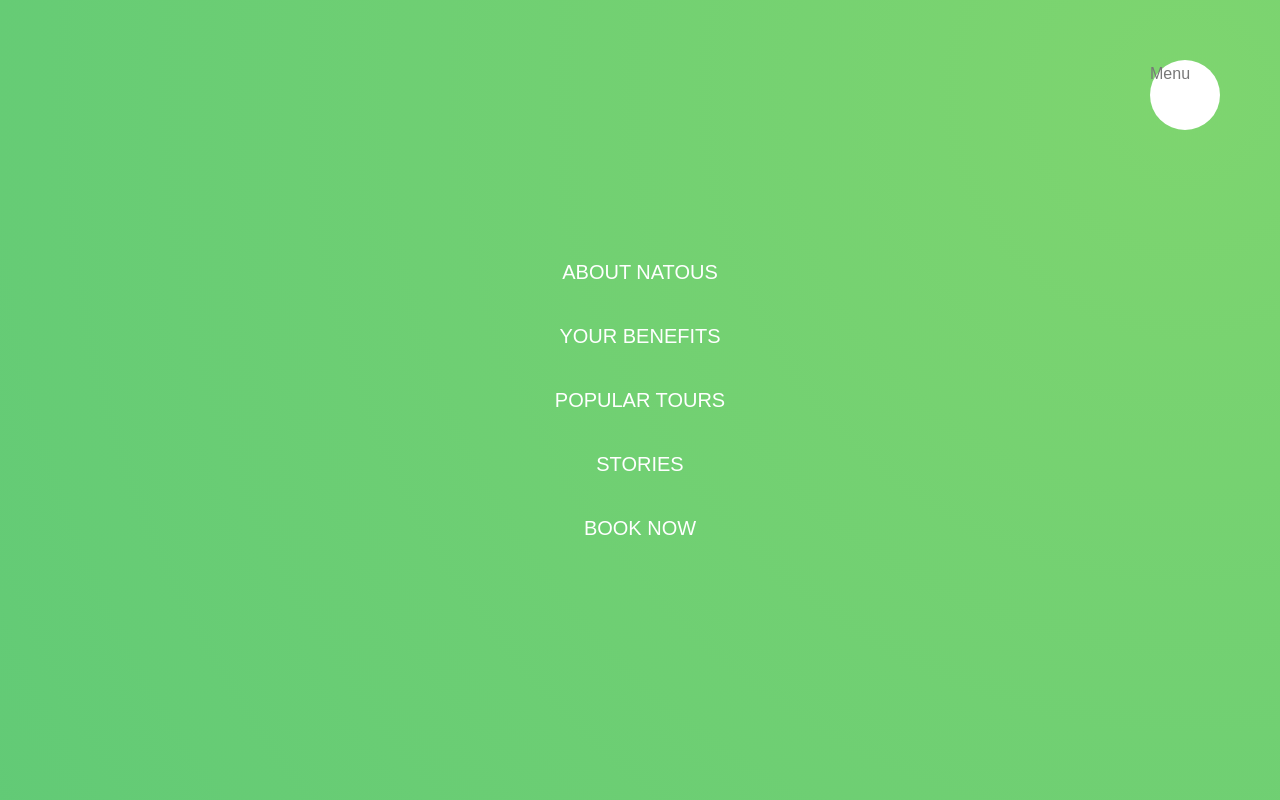
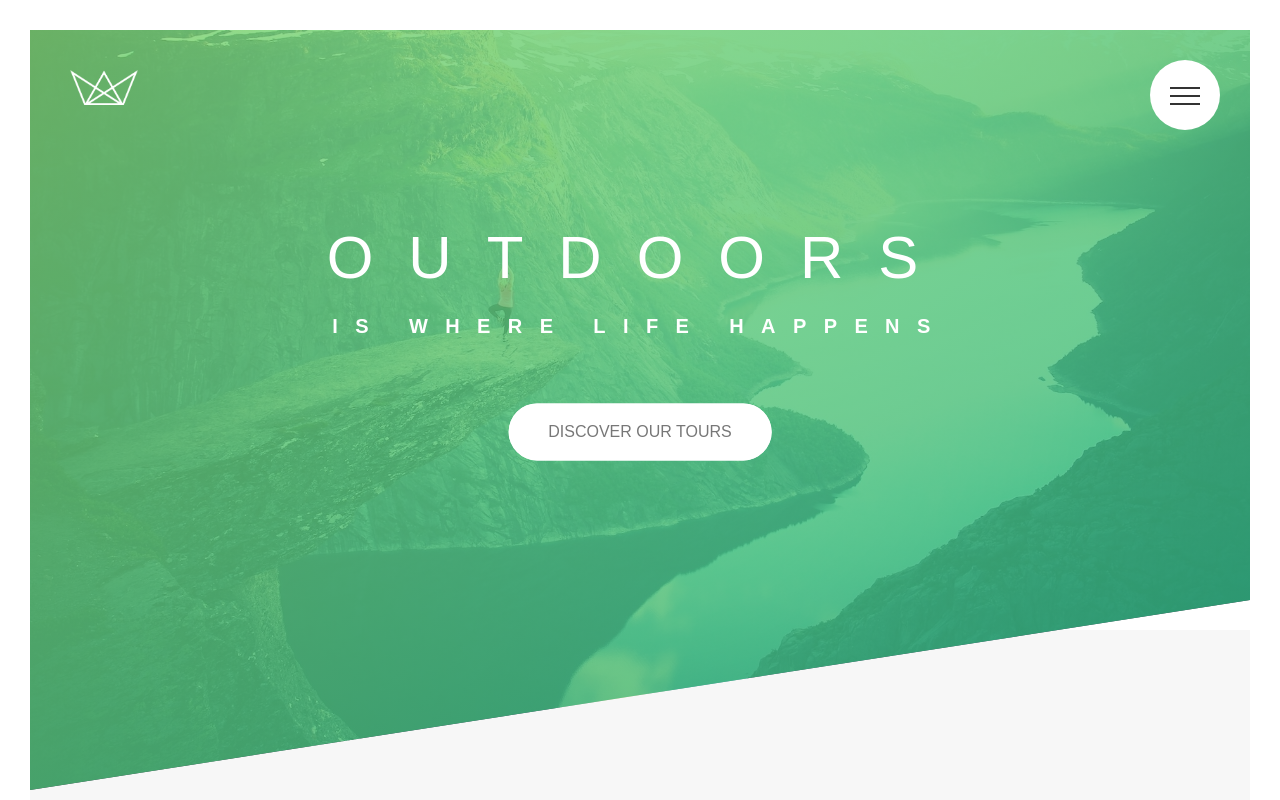
Before and after one commit to Rakib544/sass-practise, a website: page index.html in a window 1280 px wide. Shown: the top 800 px of the page. Drawn offline with Linux system fonts and the light colour scheme; files whose address does not match are found by name.

Commit message:
navigation section complete

```diff
--- a/index.html
+++ b/index.html
@@ -12,7 +12,9 @@
     <!-- navigation start here -->
     <div class="navigation">
       <input type="checkbox" id="navi-toogle" class="navigation__checkbox" />
-      <label for="navi-toogle" class="navigation__button"> Menu </label>
+      <label for="navi-toogle" class="navigation__button">
+        <span class="navigation__icon">&nbsp;</span>
+      </label>
 
       <div class="navigation__background">&nbsp;</div>
 
--- a/sass/layout/_navigation.scss
+++ b/sass/layout/_navigation.scss
@@ -10,8 +10,11 @@
     position: fixed;
     top: 6rem;
     right: 6rem;
-    z-index: 1001;
+    z-index: 1005;
     border-radius: 50%;
+    box-shadow: rgba($color-black, 0.5);
+    text-align: center;
+    cursor: pointer;
   }
 
   &__background {
@@ -26,17 +29,19 @@
       $color-primary-dark
     );
     z-index: 1000;
-
-    transform: scale(100);
+    transition: transform 0.8s cubic-bezier(0.86, 0, 0.87, 1);
   }
 
   &__nav {
     height: 100vh;
-    width: 100%;
+    // width: 100%;
     position: fixed;
     top: 0;
     right: 0;
     z-index: 1002;
+    opacity: 0;
+    width: 0;
+    transition: all 0.8s;
   }
 
   &__list {
@@ -46,6 +51,7 @@
     transform: translate(-50%, -50%);
     list-style: none;
     text-align: center;
+    width: 100%;
   }
 
   &__item {
@@ -80,4 +86,66 @@
       transform: translateX(1rem);
     }
   }
+
+  //   FUnctionality
+
+  &__checkbox:checked ~ &__background {
+    transform: scale(100);
+  }
+
+  &__checkbox:checked ~ &__nav {
+    opacity: 1;
+    width: 100%;
+  }
+
+  //   Icon
+  &__icon {
+    position: relative;
+    margin-top: 3.5rem;
+    &,
+    &::before,
+    &::after {
+      width: 3rem;
+      height: 2px;
+      background-color: $color-grey-dark-3;
+      display: inline-block;
+    }
+
+    &::before,
+    &::after {
+      content: "";
+      position: absolute;
+      left: 0;
+      transition: all 0.2s;
+    }
+
+    &::before {
+      top: -0.8rem;
+    }
+
+    &::after {
+      top: 0.8rem;
+    }
+  }
+
+  &__button:hover &__icon::before {
+    top: -1rem;
+  }
+
+  &__button:hover &__icon::after {
+    top: 1rem;
+  }
+
+  &__checkbox:checked + &__button &__icon {
+    background-color: transparent;
+  }
+
+  &__checkbox:checked + &__button &__icon::before {
+    top: 0;
+    transform: rotate(135deg);
+  }
+  &__checkbox:checked + &__button &__icon::after {
+    top: 0;
+    transform: rotate(-135deg);
+  }
 }
```
Also changed, not shown: css/style.css.
